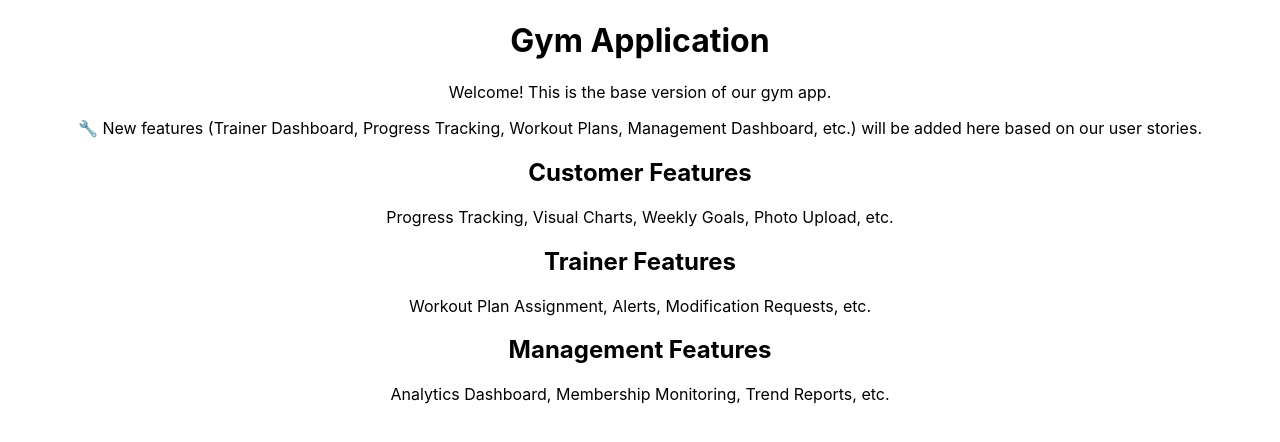
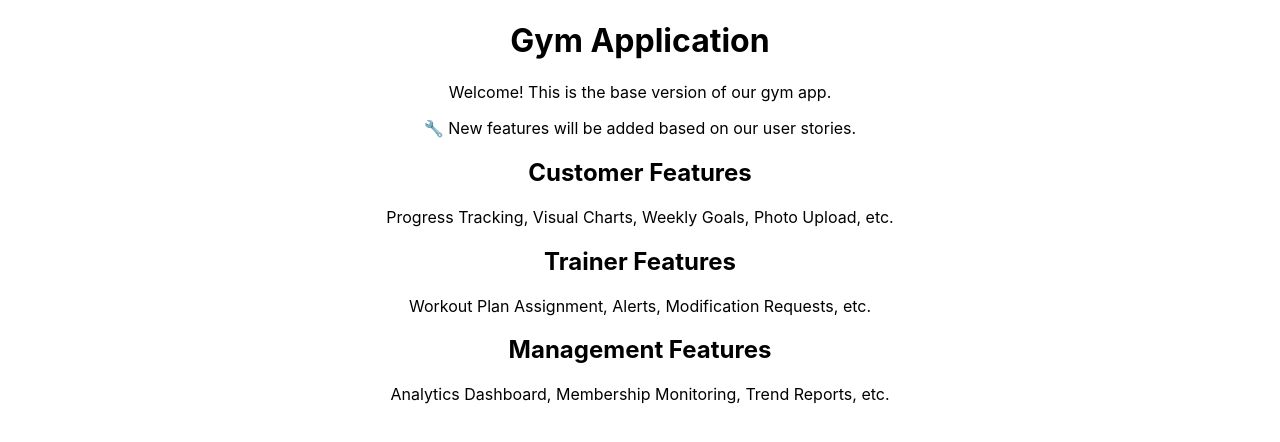
Before and after one commit to s27ath/GYM_UI, a React (Create React App) app in the folder gym_app/: page / in a window 1280 px wide. Shown: the top 442 px of the page. Built offline with nearby package versions, Linux system fonts and the light colour scheme.

Commit message:
App.js has also been comitted

```diff
--- a/gym_app/src/App.js
+++ b/gym_app/src/App.js
@@ -8,12 +8,10 @@ function App() {
 
       <div className="feature-notice">
         <p>
-          🔧 New features (Trainer Dashboard, Progress Tracking, Workout Plans,
-          Management Dashboard, etc.) will be added here based on our user stories.
+          🔧 New features will be added based on our user stories.
         </p>
       </div>
 
-      {/* Placeholder sections for future development */}
       <section>
         <h2>Customer Features</h2>
         <p>Progress Tracking, Visual Charts, Weekly Goals, Photo Upload, etc.</p>
```
